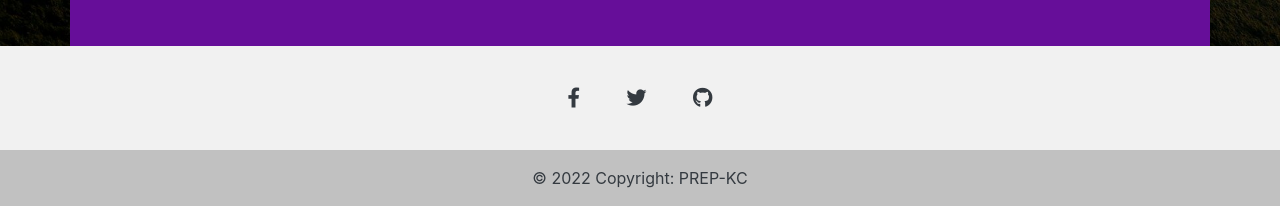
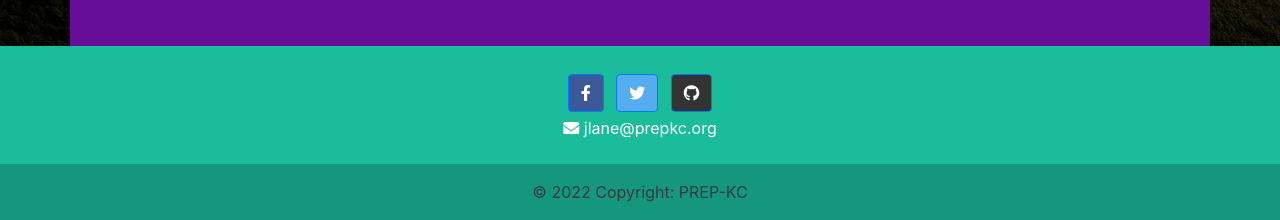
Before and after one commit to admiralorbiter/datavizprepkc-og-countdown, a plain HTML site: page index.html in a window 1280 px wide. Shown: the part 1013-1233 px from the top of the page. Drawn offline with nearby package versions, Linux system fonts and the light colour scheme.

Commit message:
Added footer

```diff
--- a/index.html
+++ b/index.html
@@ -35,37 +35,42 @@
         </section>
     </div>
 
-    <footer class="text-center text-white" style="background-color: #f1f1f1;">
+    <footer class="text-center text-white" style="background-color: #1abc9c;">
         <!-- Grid container -->
         <div class="container pt-4">
           <!-- Section: Social media -->
           <section class="mb-4">
             <!-- Facebook -->
             <a
-              class="btn btn-link btn-floating btn-lg text-dark m-1"
+            class="btn btn-primary btn-floating m-1"
+            style="background-color: #3b5998;"
             href="#!"
             role="button"
-              data-mdb-ripple-color="dark"
             ><i class="fab fa-facebook-f"></i
             ></a>
 
              <!-- Twitter -->
             <a
-              class="btn btn-link btn-floating btn-lg text-dark m-1"
+            class="btn btn-primary btn-floating m-1"
+            style="background-color: #55acee;"
             href="#!"
             role="button"
-              data-mdb-ripple-color="dark"
             ><i class="fab fa-twitter"></i
             ></a>
 
             <!-- Github -->
             <a
-              class="btn btn-link btn-floating btn-lg text-dark m-1"
+            class="btn btn-primary btn-floating m-1"
+            style="background-color: #333333;"
             href="#!"
             role="button"
-              data-mdb-ripple-color="dark"
             ><i class="fab fa-github"></i
             ></a>
+
+            <p>
+                <i class="fas fa-envelope me-3"></i>
+                jlane@prepkc.org
+            </p>
           </section>
           <!-- Section: Social media -->
         </div>
```
Lines whose indentation alone changed are shown as unchanged.
